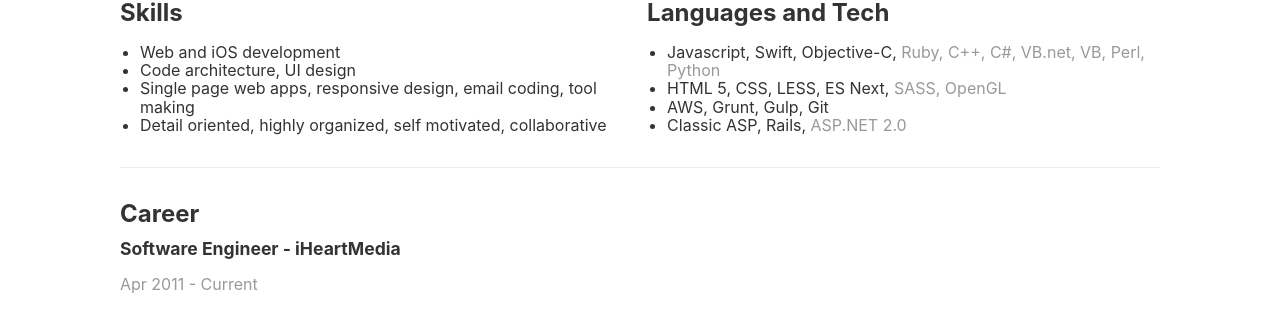
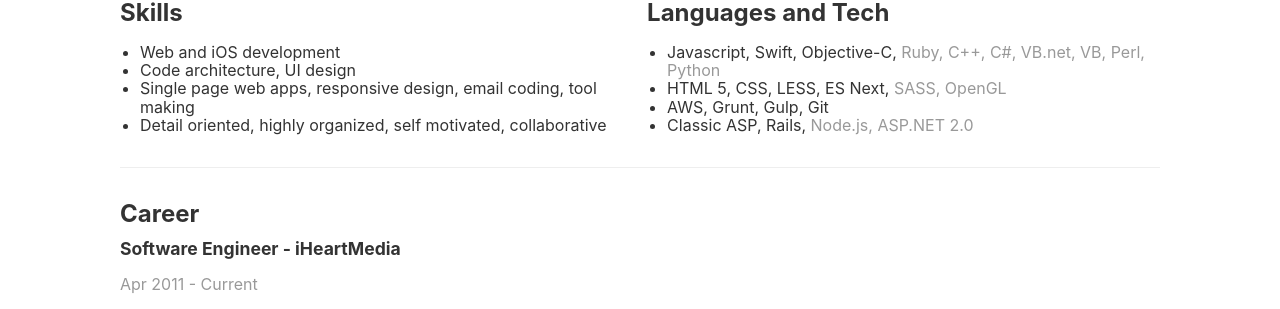
Before and after one commit to jordandh/resume, a Jekyll site: the page built from README.md, in a window 1280 px wide. Shown: the part 417-726 px from the top of the page. Built offline with Jekyll 4.4.1, drawn with Linux system fonts in a browser that asks for light colours; our own code applies the rules of GitHub Pages for plain Markdown files.

Commit message:
Update default.html

```diff
--- a/_layouts/default.html
+++ b/_layouts/default.html
@@ -67,7 +67,7 @@
             <li>AWS, Grunt, Gulp, Git</li>
             <li>
               Classic ASP, Rails,
-              <span class="text-muted">ASP.NET 2.0</span>
+              <span class="text-muted">Node.js, ASP.NET 2.0</span>
             </li>
           </ul>
         </section>
```
